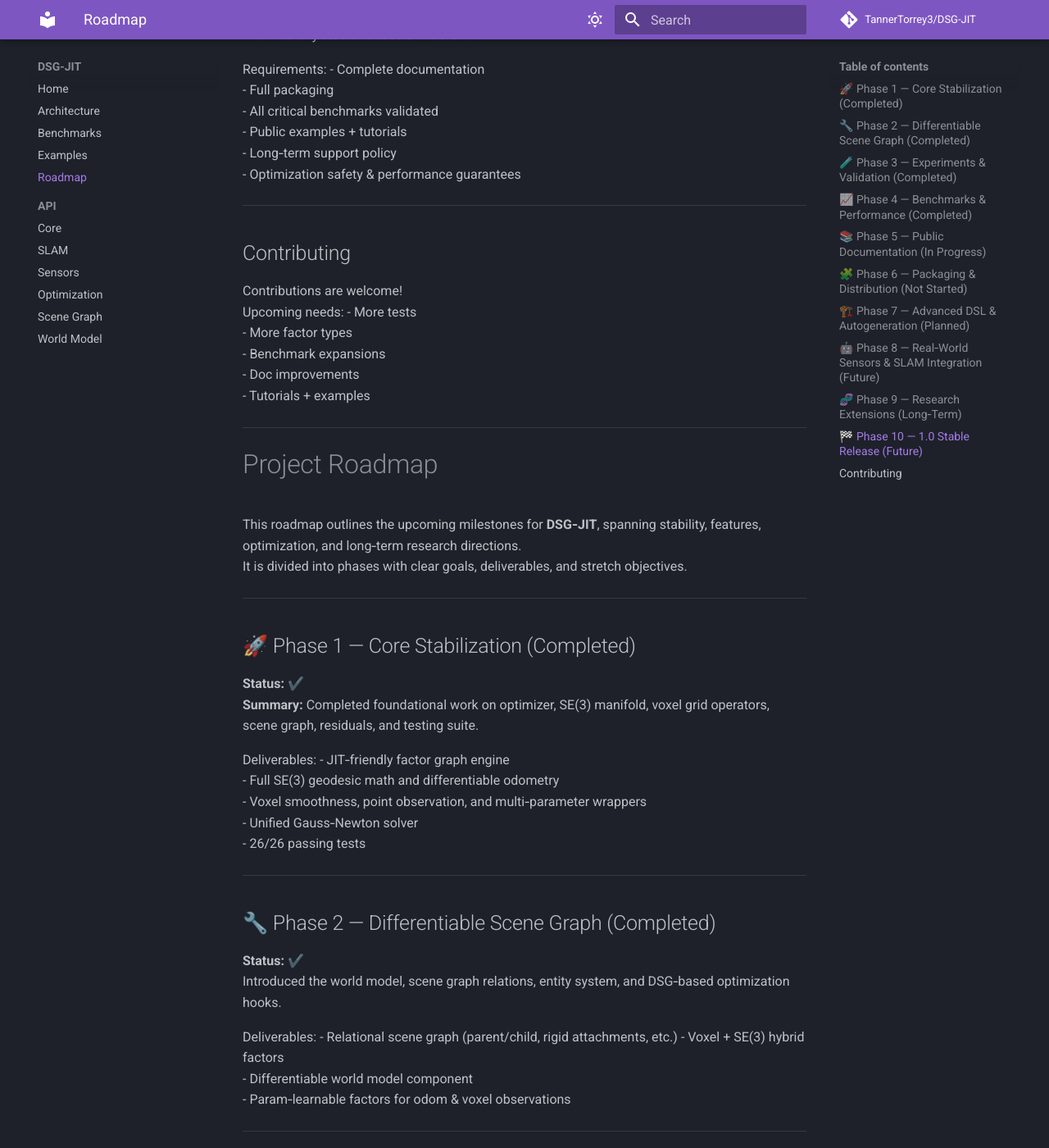
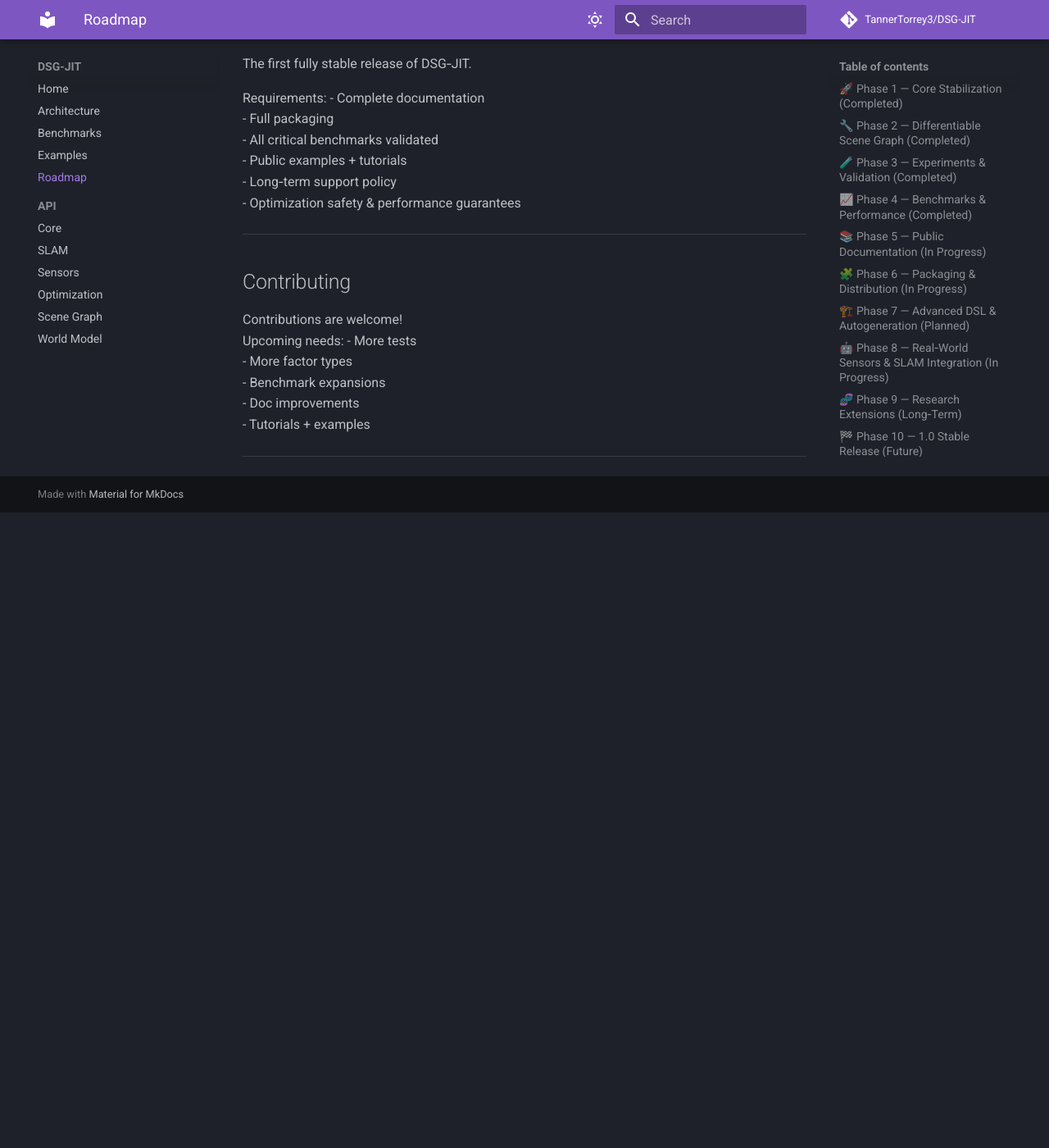
Before and after one commit to TannerTorrey3/DSG-JIT, an MkDocs documentation site: the page built from docs/roadmap.md, in a window 1280 px wide and 1400 px high, scrolled down 3412 px. Shown: the whole window at 82% size. Built offline with MkDocs 1.6.1 and Material for MkDocs 9.7.7, drawn with Linux system fonts in a browser that asks for light colours; comment, search, counter and statistics services are not loaded; after the commit the page ends 4037 px from its top, so only the background shows below that; some of the changed text lies outside the part shown.

Commit message:
updating roadmap

```diff
--- a/docs/roadmap.md
+++ b/docs/roadmap.md
@@ -47,7 +47,7 @@
 - Voxel grid smoothness chain
 - Hybrid SE3 + voxel chain
 
-JIT speedups: **20–100×** depending on graph size.
+JIT speedups: **31–7000×** depending on graph size.
 
 ---
 
@@ -67,7 +67,7 @@
 
 ---
 
-## 🧩 Phase 6 — Packaging & Distribution (Not Started)
+## 🧩 Phase 6 — Packaging & Distribution (In Progress)
 **Status:** ⏳
 
 Planned deliverables:
@@ -104,7 +104,7 @@
 
 ---
 
-## 🤖 Phase 8 — Real‑World Sensors & SLAM Integration (Future)
+## 🤖 Phase 8 — Real‑World Sensors & SLAM Integration (In Progress)
 Integration of DSG‑JIT into full robotics pipelines.
 
 Planned:
@@ -158,164 +158,3 @@
 - Tutorials + examples
 
 ---
-
-# Project Roadmap
-
-This roadmap outlines the upcoming milestones for **DSG‑JIT**, spanning stability, features, optimization, and long‑term research directions.
-It is divided into phases with clear goals, deliverables, and stretch objectives.
-
----
-
-## 🚀 Phase 1 — Core Stabilization (Completed)
-**Status:** ✔️
-**Summary:** Completed foundational work on optimizer, SE(3) manifold, voxel grid operators, scene graph, residuals, and testing suite.
-
-Deliverables:
-- JIT‑friendly factor graph engine
-- Full SE(3) geodesic math and differentiable odometry
-- Voxel smoothness, point observation, and multi‑parameter wrappers
-- Unified Gauss‑Newton solver
-- 26/26 passing tests
-
----
-
-## 🔧 Phase 2 — Differentiable Scene Graph (Completed)
-**Status:** ✔️
-Introduced the world model, scene graph relations, entity system, and DSG‑based optimization hooks.
-
-Deliverables:
-- Relational scene graph (parent/child, rigid attachments, etc.)
-- Voxel + SE(3) hybrid factors
-- Differentiable world model component
-- Param‑learnable factors for odom & voxel observations
-
----
-
-## 🧪 Phase 3 — Experiments & Validation (Completed)
-**Status:** ✔️
-All algorithmic experiments defined, executed, and reproduced:
-- Learnable type weights
-- Learnable odom measurements
-- Multi‑voxel observation learning
-- Hybrid SE3 + voxel joint learning (hero experiment)
-
----
-
-## 📈 Phase 4 — Benchmarks & Performance (Completed)
-**Status:** ✔️
-Three official benchmarks implemented:
-- Pure SE3 factor graph
-- Voxel grid smoothness chain
-- Hybrid SE3 + voxel chain
-
-JIT speedups: **20–100×** depending on graph size.
-
----
-
-## 📚 Phase 5 — Public Documentation (In Progress)
-**Status:** 🟡
-We are currently here.
-
-Remaining tasks:
-- Polish docs (architecture, API, examples, benchmarks)
-- Generate gallery diagrams
-- Ensure docs build cleanly under GitHub Pages
-- Add narrative tutorial series
-
-Stretch:
-- Animated diagrams showing optimization steps
-- Interactive code sandboxes
-
----
-
-## 🧩 Phase 6 — Packaging & Distribution (Not Started)
-**Status:** ⏳
-
-Planned deliverables:
-- `pip install dsg-jit`
-- Versioned releases + changelog
-- Improved import layout
-- Automated lint + format + test pipeline
-- Pre‑commit hooks
-- GitHub Actions for:
-  - type-check
-  - tests
-  - benchmark snapshot
-  - docs deploy
-
-Stretch:
-- Optional CUDA/XLA GPU acceleration
-- Wheels for Mac, Linux, Windows
-
----
-
-## 🏗️ Phase 7 — Advanced DSL & Autogeneration (Planned)
-A domain‑specific "DSG Modeling Language" for declarative factor-graph design.
-
-Features:
-- YAML/JSON graph definitions
-- Auto‑generated optimization graphs
-- Auto‑differentiated residual templates
-- Scenegraph compiler → JIT graph
-
-Stretch:
-- Visual graph editor
-- Drag‑and‑drop factor construction UI
-- "Graph debugger" visualization
-
----
-
-## 🤖 Phase 8 — Real‑World Sensors & SLAM Integration (Future)
-Integration of DSG‑JIT into full robotics pipelines.
-
-Planned:
-- ROS2 wrapper package
-- Real LIDAR factor
-- RGB‑D depth factor
-- Visual landmarks
-- Camera intrinsics/extrinsics calibration via DSG
-- Data loaders for KITTI / TUM RGB‑D
-
-Stretch:
-- IMU pre‑integration
-- Multi‑robot DSG fusion
-
----
-
-## 🧬 Phase 9 — Research Extensions (Long‑Term)
-- Neural scene graphs
-- Neuro-symbolic factor graphs
-- DSG‑based reinforcement learning
-- Learned Jacobian priors
-- Generative world‑model layers
-
-Potential publications:
-- *Differentiable Scene Graph Optimization via JIT Factor Graphs*
-- *Hybrid SE3–Voxel Graphs for Dense Reconstruction*
-- *End‑to‑End Learnable SLAM via Multi‑Residual Differentiation*
-
----
-
-## 🏁 Phase 10 — 1.0 Stable Release (Future)
-The first fully stable release of DSG‑JIT.
-
-Requirements:
-- Complete documentation
-- Full packaging
-- All critical benchmarks validated
-- Public examples + tutorials
-- Long‑term support policy
-- Optimization safety & performance guarantees
-
----
-
-## Contributing
-Contributions are welcome!
-Upcoming needs:
-- More tests
-- More factor types
-- Benchmark expansions
-- Doc improvements
-- Tutorials + examples
-
----
```
